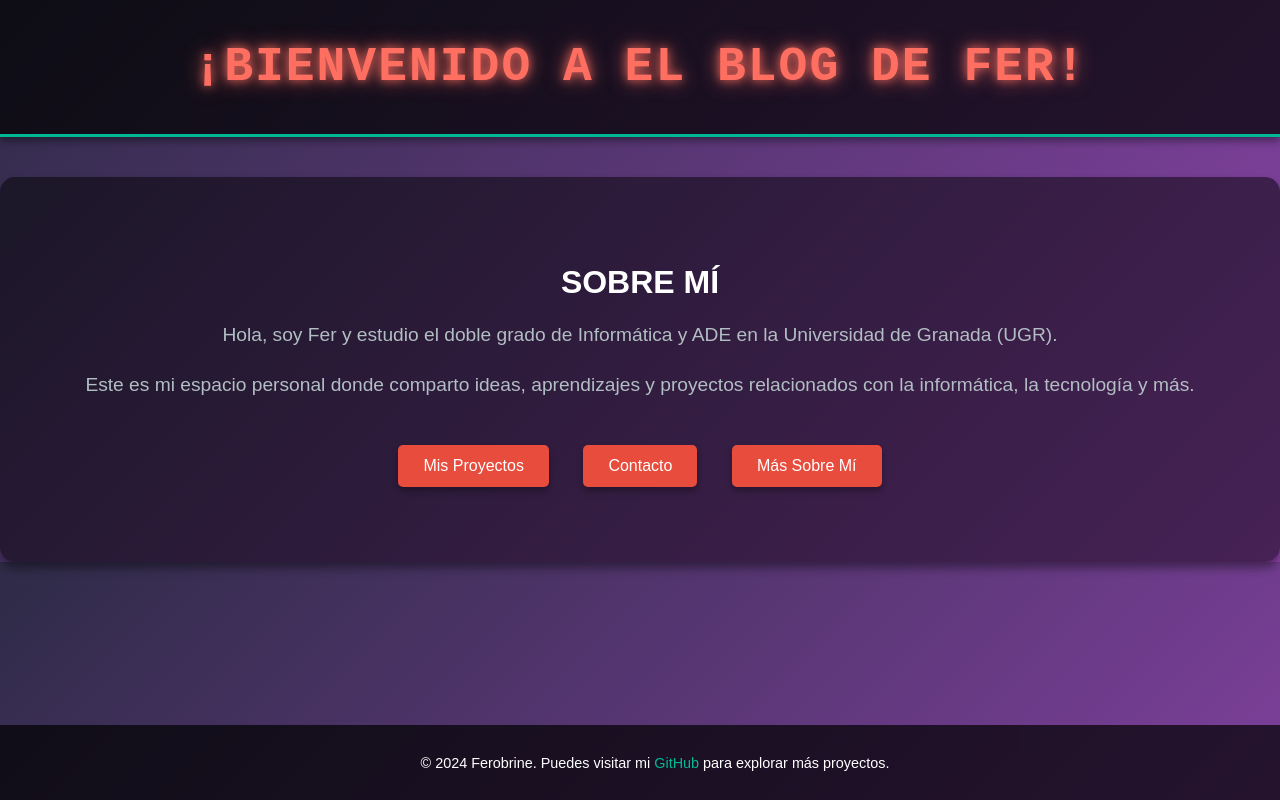
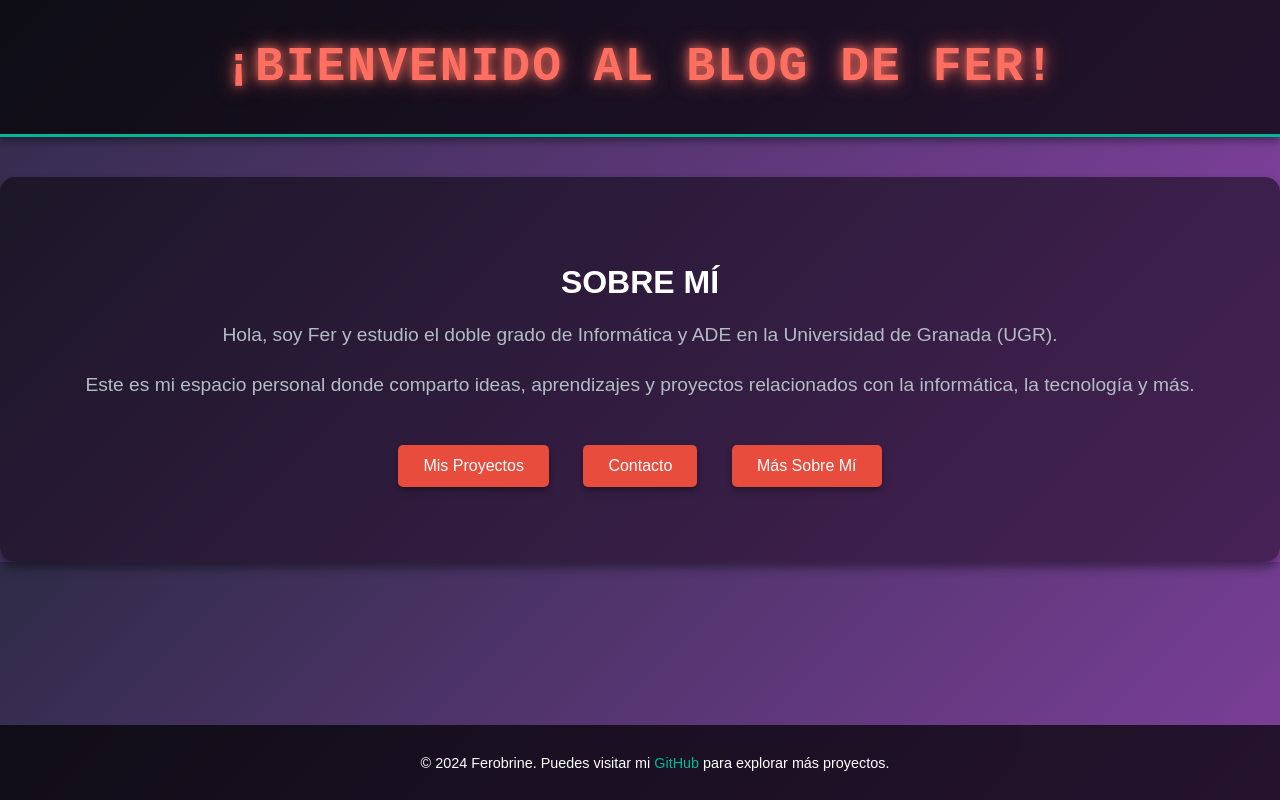
Before and after one commit to ferobrine/elblogdefer.github.io, a plain HTML site: page index.html in a window 1280 px wide. Drawn offline with Linux system fonts and the light colour scheme.

```diff
--- a/index.html
+++ b/index.html
@@ -109,7 +109,7 @@
 </head>
 <body>
     <header>
-        <h1 class="retro-wave">¡Bienvenido a El Blog de Fer!</h1>
+        <h1 class="retro-wave">¡Bienvenido al Blog de Fer!</h1>
     </header>
     <main>
         <h2>Sobre mí</h2>
```
